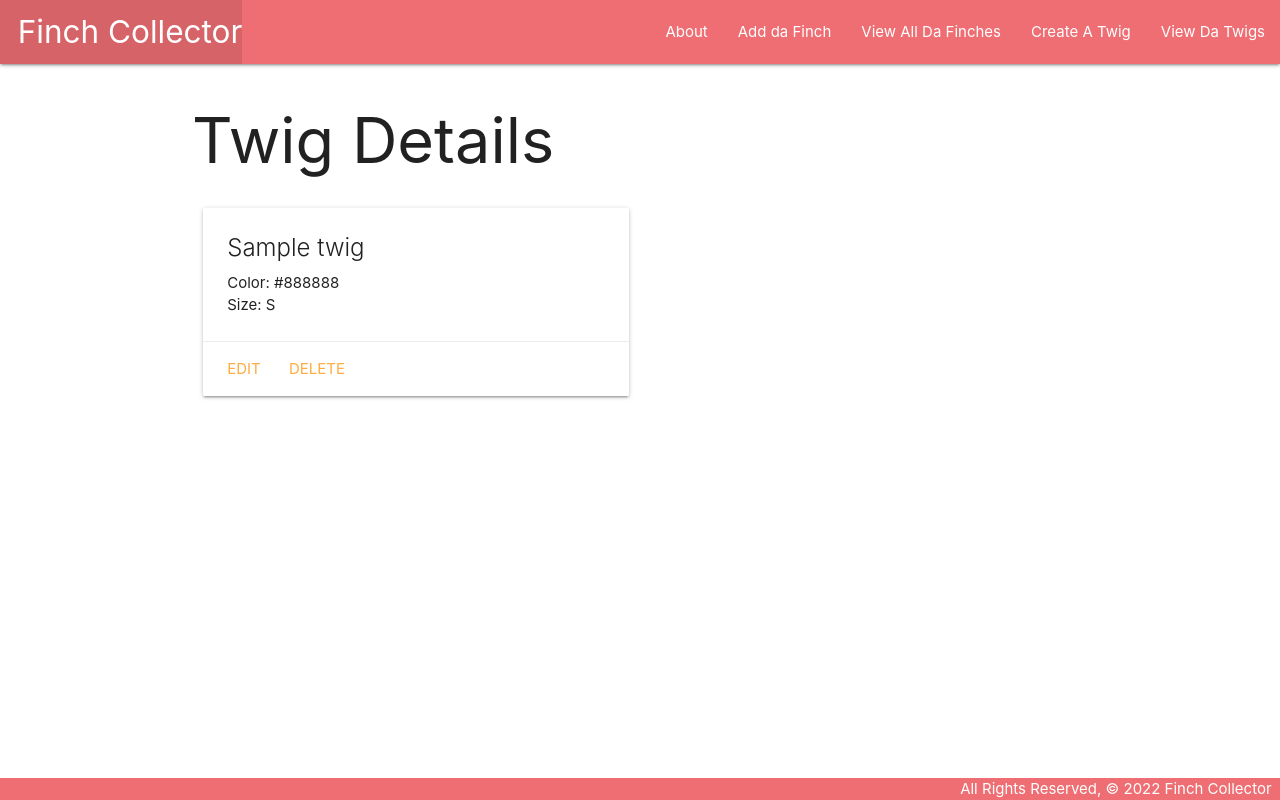
After one commit to maltrui/finchcollector, a Django app: page /twigs/1/ in a window 1280 px wide. The commit adds this page. Run offline with Django 4.2, Linux system fonts and the light colour scheme; tables that the repository leaves empty hold one stand-in row (values such as "Sample post").

Commit message:
Add a twig, edit twig

```diff
--- a/main_app/admin.py
+++ b/main_app/admin.py
@@ -1,6 +1,7 @@
 from django.contrib import admin
-from .models import Finch, Food
+from .models import Finch, Food, Twig
 
 # Register your models here.
 admin.site.register(Finch)
 admin.site.register(Food)
+admin.site.register(Twig)
--- a/main_app/models.py
+++ b/main_app/models.py
@@ -10,6 +10,22 @@ ENJOYMENT = (
     ('Y', 'They enjoyed the meal'),
     ('N', 'They did not enjoy the meal')
 )
+SIZE = (
+    ('S', 'Small'),
+    ('M', 'Medium'),
+    ('L', 'Large')
+)
+class Twig(models.Model):
+  name = models.CharField(max_length=100)
+  color = models.CharField(max_length=50)
+  size = models.CharField(max_length=1,choices=SIZE,default=SIZE[1][0])
+
+  def __str__(self):
+    return self.name
+
+  def get_absolute_url(self):
+    return reverse('twig_details', kwargs={'pk': self.id})
+
 
 class Finch(models.Model):
     name = models.CharField(max_length=200)
--- a/main_app/templates/base.html
+++ b/main_app/templates/base.html
@@ -21,6 +21,8 @@
           <li><a href="{% url 'about' %}">About</a></li>
           <li><a href="{% url 'finch_create' %}">Add da Finch</a></li>
           <li><a href="{% url 'index' %}">View All Da Finches</a></li>
+          <li><a href="{% url 'twigs_create' %}">Create A Twig</a></li>
+          <li><a href="{% url 'twigs_index' %}">View Da Twigs</a></li>
         </ul>
       </div>
     </nav>
--- /dev/null
+++ b/main_app/templates/home.html
@@ -0,0 +1,6 @@
+{% extends 'base.html' %}
+{% block content %}
+
+<h1>Home</h1>
+
+{% endblock %}
--- a/main_app/templates/main_app/finch_form.html
+++ b/main_app/templates/main_app/finch_form.html
@@ -1,5 +1,4 @@
 {% extends 'base.html' %}
-
 {% block content %}
 
 {% if object %}
--- /dev/null
+++ b/main_app/templates/main_app/twig_detail.html
@@ -0,0 +1,21 @@
+{% extends 'base.html' %}
+{% block content %}
+
+<h1>Twig Details</h1>
+
+<div class="row">
+  <div class="col s6 col-offset-3">
+    <div class="card">
+      <div class="card-content">
+        <span class="card-title">{{ twig.name }}</span>
+        <p>Color: {{ twig.color }}</p>
+        <p>Size: {{ twig.size }}</p>
+      </div>
+      <div class="card-action">
+        <a href="{% url 'twig_update' twig.id %}">Edit</a>
+        <a href="{% url 'twig_delete' twig.id %}">Delete</a>
+      </div>
+    </div>
+  </div>
+</div>
+{% endblock %}
--- a/main_app/urls.py
+++ b/main_app/urls.py
@@ -9,5 +9,10 @@ urlpatterns = [
     path('finches/create/', views.FinchCreate.as_view(), name='finch_create'),
     path('finches/<int:pk>/update/', views.FinchUpdate.as_view(), name='finch_update'),
     path('finches/<int:pk>/delete/', views.FinchDelete.as_view(), name='finch_delete'),
-    path('finch/<int:finch_id>/add_food/', views.add_food, name='add_food')
+    path('finch/<int:finch_id>/add_food/', views.add_food, name='add_food'),
+    path('twigs/', views.TwigList.as_view(), name='twigs_index'),
+    path('twigs/<int:pk>/', views.TwigDetail.as_view(), name='twig_details'),
+    path('twigs/create/', views.TwigCreate.as_view(), name='twigs_create'),
+    path('twigs/<int:pk>/update/', views.TwigUpdate.as_view(), name='twig_update'),
+    path('twig/<int:pk>/update/', views.TwigDelete.as_view(), name='twig_delete')
 ]
--- a/main_app/views.py
+++ b/main_app/views.py
@@ -2,7 +2,8 @@ from django.shortcuts import render, redirect
 
 from django.http import HttpResponse
 from django.views.generic.edit import CreateView, UpdateView, DeleteView
-from .models import Finch
+from django.views.generic import ListView, DetailView
+from .models import Finch, Twig
 from .forms import FoodForm
 
 def home(request):
@@ -39,3 +40,21 @@ class FinchUpdate(UpdateView):
 class FinchDelete(DeleteView):
     model = Finch
     success_url = '/finches/'
+
+class TwigList(ListView):
+    model = Twig
+
+class TwigDetail(DetailView):
+    model = Twig
+
+class TwigCreate(CreateView):
+    model = Twig
+    fields = '__all__'
+
+class TwigUpdate(UpdateView):
+    model = Twig
+    fields = '__all__'
+
+class TwigDelete(DeleteView):
+    model = Twig
+    success = '/twigs/'
```
Also changed, not shown: main_app/templates/main_app/twig_confirm_delete.html (added, +13 -0 lines), main_app/templates/main_app/twig_form.html (added, +21 -0 lines), main_app/templates/main_app/twig_list.html (added, +18 -0 lines), main_app/migrations/0003_twig_alter_food_options_alter_food_date_and_more.py (added).
